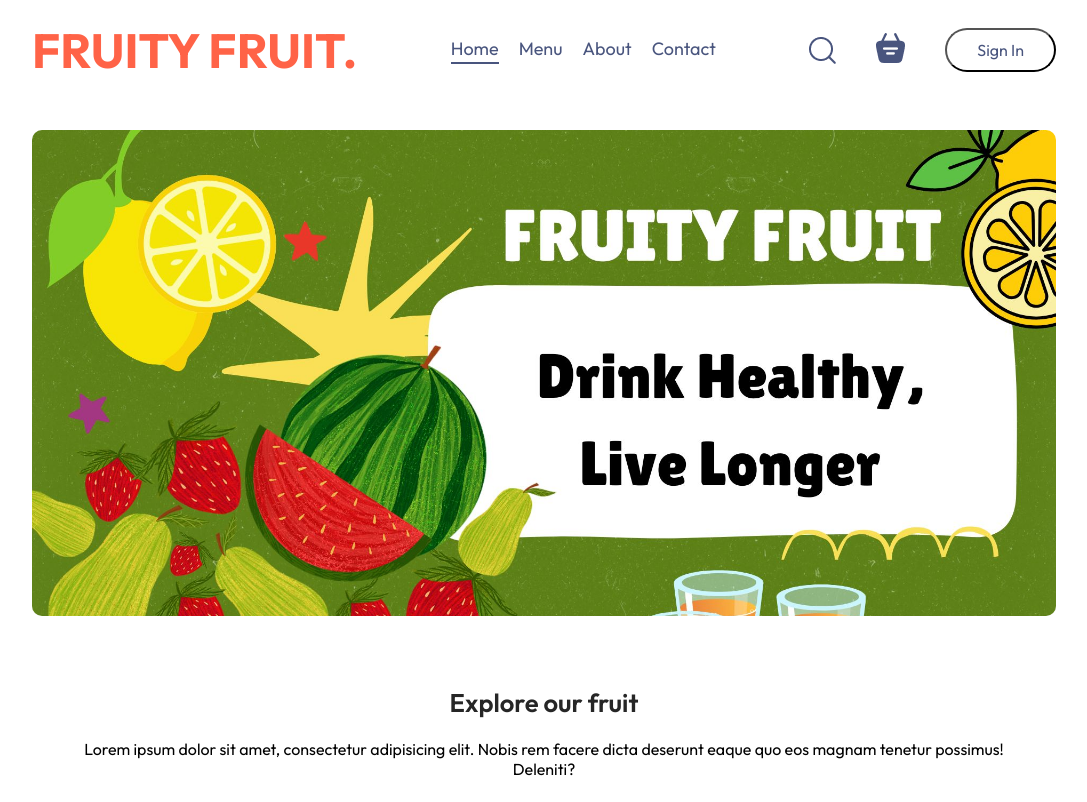
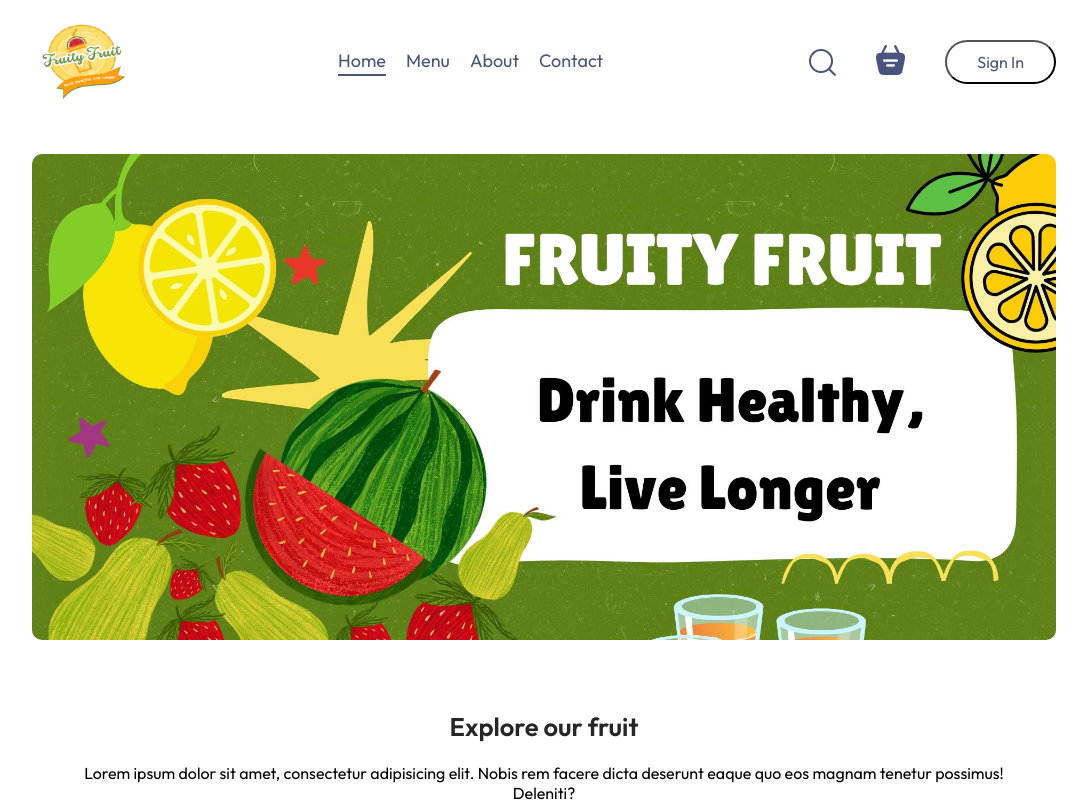
Before and after one commit to oliversensei/fruity-fruit, a React (Create React App) app: page / in a window 1280 px wide. Shown: the top 802 px of the page, without its empty margins (96-1183 px from the left). Built offline with nearby package versions, Linux system fonts and the light colour scheme.

Commit message:
Add files via upload

```diff
--- a/src/components/Navbar/Navbar.css
+++ b/src/components/Navbar/Navbar.css
@@ -10,7 +10,8 @@
     color: tomato;
 }
 .navbar .logo {
-    width: 150px;
+    width: 100px;
+    height: 80px;
 }
 .navbar-menu {
     display: flex;
--- a/src/components/Navbar/Navbar.jsx
+++ b/src/components/Navbar/Navbar.jsx
@@ -4,6 +4,7 @@ import { assets } from '../../assets/frontend_assets/assets';
 import { Link } from 'react-router-dom';
 import { StoreContext } from '../../context/StoreContext';
 import { sampleData } from './NavbarData';
+import logo from '../../assets/frontend_assets/logo-hci2-removebg-preview.png'
 
 const SearchModal = ({ showModal, setShowModal, searchQuery, setSearchQuery }) => {
     if (!showModal) return null;
@@ -55,7 +56,7 @@ const Navbar = ({ setShowLogin }) => {
 
   return (
     <div className="navbar">
-      <Link to='/'><h2>FRUITY FRUIT.</h2></Link>
+      <Link to='https://fruity-fruit.vercel.app/'><img className='logo' src={logo} alt="" /></Link>
       <ul className="navbar-menu">
         <Link to='/' onClick={() => setMenu('home')} className={menu === 'home' ? 'active' : ''}>Home</Link>
         <a href='#explore-menu' onClick={() => setMenu('menu')} className={menu === 'menu' ? 'active' : ''}>Menu</a>
```
